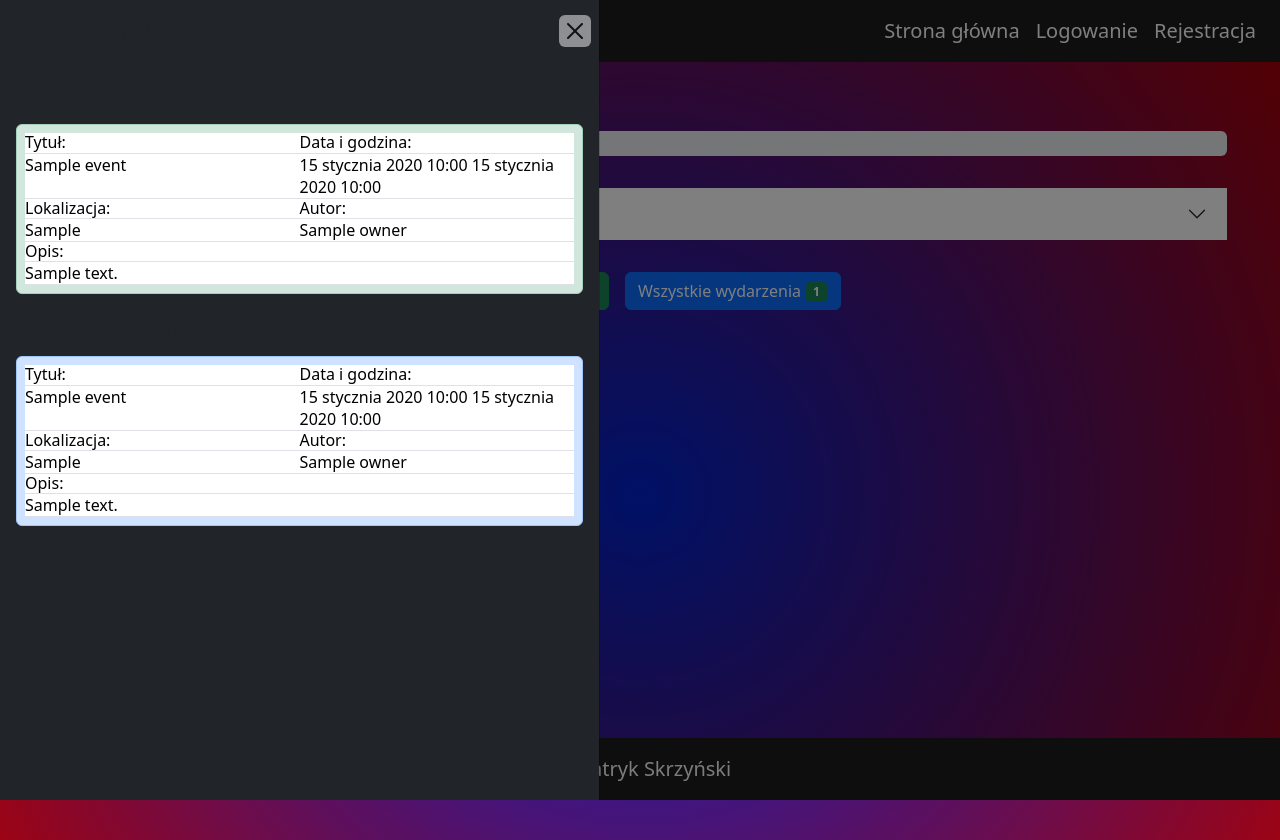
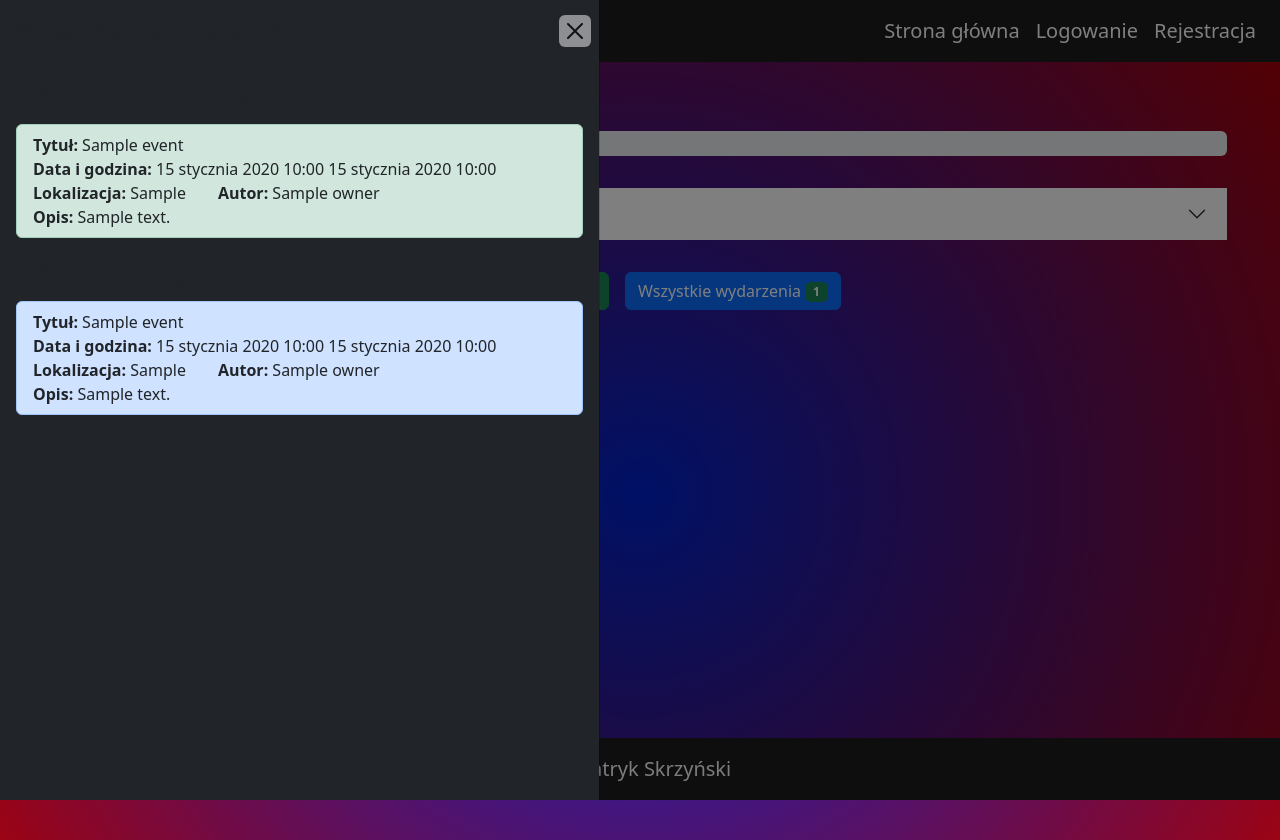
Before and after one commit to skrzypa/mysite, a Django app: template my_apps/templates/my_apps/meetings_calendar.html in a window 1280 px wide, after a click that opens the changed part. Shown: the top 840 px of the page. Run offline with Django 4.2, Linux system fonts and the light colour scheme; the template is opened without the code that fills it: most values are stand-ins (such as "Sample title", 1, 10 or a date in 2020); lists and menus that the app fills with data are empty; parts of the project's set-up code (start-up, migrations or seed data) failed here and were passed over; some libraries are stand-ins or nearby versions.

Commit message:
CSS in calendar

```diff
--- a/my_apps/templates/my_apps/meetings_calendar.html
+++ b/my_apps/templates/my_apps/meetings_calendar.html
@@ -131,76 +131,76 @@
                                             <div class="modal fade text-dark" id="exampleModal{{ year_choosen }}{{ month_name }}{{ day }}" tabindex="-1" aria-labelledby="exampleModalLabel" aria-hidden="true">
                                                 <div class="modal-dialog modal-dialog-centered modal-dialog-scrollable" style="margin: auto;">
                                                     <div class="modal-content">
-                                                        <div class="modal-header">
+                                                        <div class="modal-header bg-dark text-light">
                                                             <h1 class="modal-title fs-5" id="exampleModalLabel">{{ day }} {{ month_name }} {{ year_choosen }}</h1>
-                                                            <button type="button" class="btn-close" data-bs-dismiss="modal" aria-label="Close"></button>
+                                                            <button type="button" class="btn-close bg-light" data-bs-dismiss="modal" aria-label="Close"></button>
                                                         </div>
 
-                                                        <div class="modal-body">
+                                                        <div class="modal-body bg-dark">
                                                             {% with date_day=year_choosen|add:'-'|add:month_name|add:'-'|add:day %}
                                                                 {% if date_day in events.keys %}
                                                                     {% for event in events|get_events_values:date_day %}
                                                                         {% if current_user_id == event.0.owner.id %}
-                                                                        <div class="alert alert-success" role="alert">
+                                                                        <div class="alert alert-success" style="padding: 0.5rem;">
                                                                         {% else %}
-                                                                        <div class="alert alert-primary" role="alert">
+                                                                        <div class="alert alert-primary" style="padding: 0.5rem;">
                                                                         {% endif %}
                                                                             <table class="table text-dark m-0">
                                                                                 <tr>
-                                                                                    <td style="width: 50%; padding: 0;" class="text-break">
+                                                                                    <td style="width: 50%; padding: 0.1rem;" class="text-break">
                                                                                         <h6 style="margin: 0rem;">Tytuł:</h6>
                                                                                     </td>
 
-                                                                                    <td style="width: 50%; padding: 0;" class="text-break">
+                                                                                    <td style="width: 50%; padding: 0.1rem;" class="text-break">
                                                                                         <h6 style="margin: 0rem;">Data i godzina:</h6>
                                                                                     </td>
                                                                                 </tr>
 
                                                                                 <tr>
-                                                                                    <td class="text-break" style="padding: 0;">
+                                                                                    <td class="text-break" style="padding: 0.1rem;">
                                                                                         <label>{{ event.0.event_title }}</label>
                                                                                     </td>
 
-                                                                                    <td class="text-break" style="padding: 0;">
+                                                                                    <td class="text-break" style="padding: 0.1rem;">
                                                                                         <label>{{ event.0.event_date}} {{ event.0.event_time}}</label>
                                                                                     </td>
                                                                                 </tr>
 
                                                                                 <tr>
-                                                                                    <td style="width: 50%; padding: 0;" class="text-break">
+                                                                                    <td style="width: 50%; padding: 0.1rem;" class="text-break">
                                                                                         <h6 style="margin: 0rem;">Lokalizacja:</h6>
                                                                                     </td>
 
-                                                                                    <td style="width: 50%; padding: 0;" class="text-break">
+                                                                                    <td style="width: 50%; padding: 0.1rem;" class="text-break">
                                                                                         <h6 style="margin: 0rem;">Autor:</h6>
                                                                                     </td>
                                                                                 </tr>
 
                                                                                 <tr>
-                                                                                    <td style="width: 50%; padding: 0;" class="text-break">
+                                                                                    <td style="width: 50%; padding: 0.1rem;" class="text-break">
                                                                                         <label>{{ event.0.event_location }}</label>
                                                                                     </td>
 
-                                                                                    <td style="width: 50%; padding: 0;" class="text-break">
+                                                                                    <td style="width: 50%; padding: 0.1rem;" class="text-break">
                                                                                         <label>{{ event.0.owner }}</label>
                                                                                     </td>
                                                                                 </tr>
 
                                                                                 <tr>
-                                                                                    <td style="width: 100%; padding: 0;" colspan="2" class="text-break">
+                                                                                    <td style="width: 100%; padding: 0.1rem;" colspan="2" class="text-break">
                                                                                         <h6 style="margin: 0rem;">Opis:</h6>
                                                                                     </td>
                                                                                 </tr>
 
                                                                                 <tr>
-                                                                                    <td style="width: 100%; padding: 0;" colspan="2" class="text-break">
+                                                                                    <td style="width: 100%; padding: 0.1rem;" colspan="2" class="text-break">
                                                                                         <label>{{ event.0.event_description }}</label>
                                                                                     </td>
                                                                                 </tr>
 
                                                                                 <tr>
                                                                                     <td colspan="2" style="padding: 0;">
-                                                                                        <div class="btn-group d-flex flex-wrap" style="gap: 0.5rem; margin-top: 2rem;">
+                                                                                        <div class="btn-group d-flex flex-wrap" style="gap: 0.5rem; margin-top: 1rem;">
                                                                                             <div class="dropdown">
                                                                                                 <button class="btn btn-sm btn-primary dropdown-toggle" type="button" data-bs-toggle="dropdown" aria-expanded="false">
                                                                                                     Zaproszeni ({{ event.1|length }})
@@ -303,61 +303,46 @@
             <label class="h2">Przyszłe wydarzenia</label>
             {% endif %}
             {% for event in past_future_events.future %}
-                <div class="alert alert-success" style="padding: 0.5rem;">
-                    <table class="table text-dark m-0">
-                        <tr>
-                            <td style="width: 50%; padding: 0;" class="text-break">
-                                <h6 style="margin: 0rem;">Tytuł:</h6>
-                            </td>
+            <div class="alert alert-success text-dark" style="padding: 0.5rem 0rem 0.5rem 0rem;">
+                <div class="d-flex flex-wrap flex-row">
+                    <div class="flex-column" style="padding: 0rem 1rem 0rem 1rem;">
+                        <label style="margin: 0rem;">
+                            <strong>Tytuł:</strong>
+                            {{ event.event_title }}
+                        </label>
+                    </div>
+                    <div class="flex-column" style="padding: 0rem 1rem 0rem 1rem;">
+                        <label style="margin: 0rem;">
+                            <strong>Data i godzina:</strong>
+                            {{ event.event_date}} {{ event.event_time}}
+                        </label>
+                    </div>
+                </div>
 
-                            <td style="width: 50%; padding: 0;" class="text-break">
-                                <h6 style="margin: 0rem;">Data i godzina:</h6>
-                            </td>
-                        </tr>
+                <div class="d-flex flex-wrap flex-row">
+                    <div class="flex-column" style="padding: 0rem 1rem 0rem 1rem;">
+                        <label style="margin: 0rem;">
+                            <strong>Lokalizacja:</strong>
+                            {{ event.event_location }}
+                        </label>
+                    </div>
+                    <div class="flex-column" style="padding: 0rem 1rem 0rem 1rem;">
+                        <label style="margin: 0rem;">
+                            <strong>Autor:</strong>
+                            {{ event.owner }}
+                        </label>
+                    </div>
+                </div>
 
-                        <tr>
-                            <td class="text-break" style="padding: 0;">
-                                <label>{{ event.event_title }}</label>
-                            </td>
-
-                            <td class="text-break" style="padding: 0;">
-                                <label>{{ event.event_date}} {{ event.0.event_time}}</label>
-                            </td>
-                        </tr>
-
-                        <tr>
-                            <td style="width: 50%; padding: 0;" class="text-break">
-                                <h6 style="margin: 0rem;">Lokalizacja:</h6>
-                            </td>
-
-                            <td style="width: 50%; padding: 0;" class="text-break">
-                                <h6 style="margin: 0rem;">Autor:</h6>
-                            </td>
-                        </tr>
-
-                        <tr>
-                            <td style="width: 50%; padding: 0;" class="text-break">
-                                <label>{{ event.event_location }}</label>
-                            </td>
-
-                            <td style="width: 50%; padding: 0;" class="text-break">
-                                <label>{{ event.owner }}</label>
-                            </td>
-                        </tr>
-
-                        <tr>
-                            <td style="width: 100%; padding: 0;" colspan="2" class="text-break">
-                                <h6 style="margin: 0rem;">Opis:</h6>
-                            </td>
-                        </tr>
-
-                        <tr>
-                            <td style="width: 100%; padding: 0;" colspan="2" class="text-break">
-                                <label>{{ event.event_description }}</label>
-                            </td>
-                        </tr>
-                    </table>
+                <div class="d-flex flex-wrap flex-row">
+                    <div class="flex-column" style="padding: 0rem 1rem 0rem 1rem;">
+                        <label style="margin: 0rem;">
+                            <strong>Opis:</strong>
+                            {{ event.event_description }}
+                        </label>
+                    </div>
                 </div>
+            </div>
             {% endfor %}
         </div>
 
@@ -367,61 +352,46 @@
             <label class="h2">Przeszłe wydarzenia</label>
             {% endif %}
             {% for event in past_future_events.past %}
-                <div class="alert alert-primary" style="padding: 0.5rem;">
-                    <table class="table text-dark m-0">
-                        <tr>
-                            <td style="width: 50%; padding: 0;" class="text-break">
-                                <h6 style="margin: 0rem;">Tytuł:</h6>
-                            </td>
+            <div class="alert alert-primary text-dark" style="padding: 0.5rem 0rem 0.5rem 0rem;">
+                <div class="d-flex flex-wrap flex-row">
+                    <div class="flex-column" style="padding: 0rem 1rem 0rem 1rem;">
+                        <label style="margin: 0rem;">
+                            <strong>Tytuł:</strong>
+                            {{ event.event_title }}
+                        </label>
+                    </div>
+                    <div class="flex-column" style="padding: 0rem 1rem 0rem 1rem;">
+                        <label style="margin: 0rem;">
+                            <strong>Data i godzina:</strong>
+                            {{ event.event_date}} {{ event.event_time}}
+                        </label>
+                    </div>
+                </div>
 
-                            <td style="width: 50%; padding: 0;" class="text-break">
-                                <h6 style="margin: 0rem;">Data i godzina:</h6>
-                            </td>
-                        </tr>
+                <div class="d-flex flex-wrap flex-row">
+                    <div class="flex-column" style="padding: 0rem 1rem 0rem 1rem;">
+                        <label style="margin: 0rem;">
+                            <strong>Lokalizacja:</strong>
+                            {{ event.event_location }}
+                        </label>
+                    </div>
+                    <div class="flex-column" style="padding: 0rem 1rem 0rem 1rem;">
+                        <label style="margin: 0rem;">
+                            <strong>Autor:</strong>
+                            {{ event.owner }}
+                        </label>
+                    </div>
+                </div>
 
-                        <tr>
-                            <td class="text-break" style="padding: 0;">
-                                <label>{{ event.event_title }}</label>
-                            </td>
-
-                            <td class="text-break" style="padding: 0;">
-                                <label>{{ event.event_date}} {{ event.0.event_time}}</label>
-                            </td>
-                        </tr>
-
-                        <tr>
-                            <td style="width: 50%; padding: 0;" class="text-break">
-                                <h6 style="margin: 0rem;">Lokalizacja:</h6>
-                            </td>
-
-                            <td style="width: 50%; padding: 0;" class="text-break">
-                                <h6 style="margin: 0rem;">Autor:</h6>
-                            </td>
-                        </tr>
-
-                        <tr>
-                            <td style="width: 50%; padding: 0;" class="text-break">
-                                <label>{{ event.event_location }}</label>
-                            </td>
-
-                            <td style="width: 50%; padding: 0;" class="text-break">
-                                <label>{{ event.owner }}</label>
-                            </td>
-                        </tr>
-
-                        <tr>
-                            <td style="width: 100%; padding: 0;" colspan="2" class="text-break">
-                                <h6 style="margin: 0rem;">Opis:</h6>
-                            </td>
-                        </tr>
-
-                        <tr>
-                            <td style="width: 100%; padding: 0;" colspan="2" class="text-break">
-                                <label>{{ event.event_description }}</label>
-                            </td>
-                        </tr>
-                    </table>
+                <div class="d-flex flex-wrap flex-row">
+                    <div class="flex-column" style="padding: 0rem 1rem 0rem 1rem;">
+                        <label style="margin: 0rem;">
+                            <strong>Opis:</strong>
+                            {{ event.event_description }}
+                        </label>
+                    </div>
                 </div>
+            </div>
             {% endfor %}
         </div>
 
```
